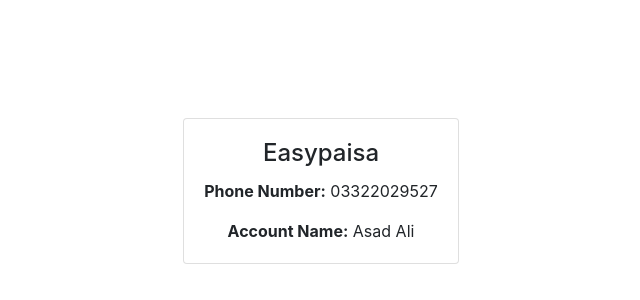
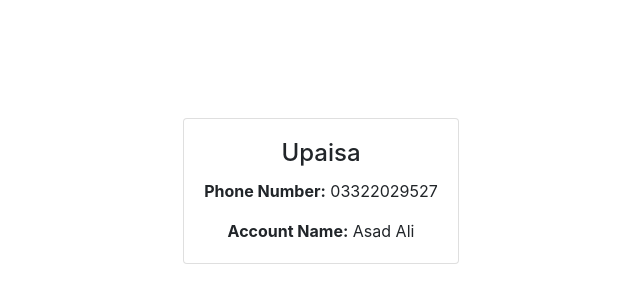
Before and after one commit to MuhammadAshiq64/Educational-Trust, a plain HTML site: page account.html in a window 1280 px wide. Shown: the part 320-620 px from the top of the page, 319-959 px from the left. Drawn offline with nearby package versions, Linux system fonts and the light colour scheme.

Commit message:
changing easypasa

```diff
--- a/account.html
+++ b/account.html
@@ -24,7 +24,7 @@
     <div class="container">
         <div class="card">
             <div class="card-body">
-                <h4 class="card-title">Easypaisa</h4>
+                <h4 class="card-title">Upaisa</h4>
                 <p class="card-text"><strong>Phone Number:</strong> 03322029527</p>
                 <p class="card-text"><strong>Account Name:</strong> Asad Ali</p>
             </div>
```
